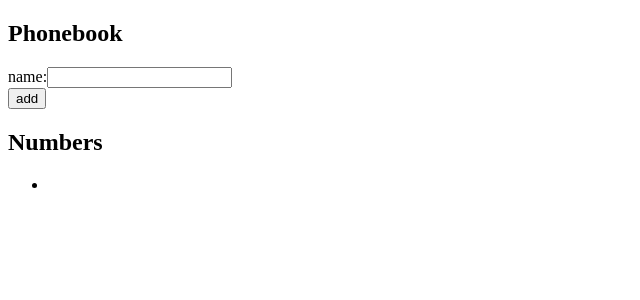
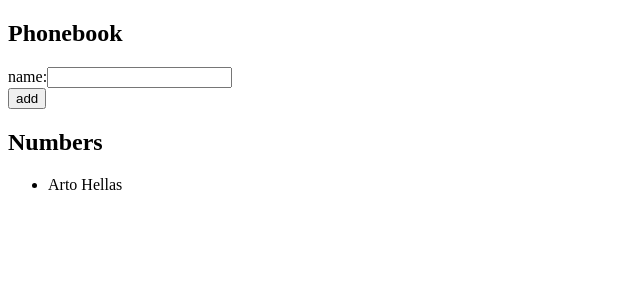
Before and after one commit to jn-helsinki/part2, a React (Vite) app in the folder part2/phonebook/: page / in a window 1280 px wide. Shown: the top 300 px of the page, without its empty margins (0-640 px from the left). Built offline with nearby package versions, Linux system fonts and the light colour scheme.

Commit message:
Fixed name input functionality and name list display

```diff
--- a/part2/phonebook/src/App.jsx
+++ b/part2/phonebook/src/App.jsx
@@ -10,7 +10,7 @@ const addName = (event) => {
   event.preventDefault()
   console.log('button clicked', event.target)
   console.log(event.target.value)
-  setPersons(persons.concat({name:event.target.value}))
+  setPersons(persons.concat({name:newName}))
   setNewName('')
 }
 
@@ -23,7 +23,7 @@ const handleNameChange = (event) => {
 return (
   <div>
     <h2>Phonebook</h2>
-    <form onSubmit={addName}>
+    <form onSubmit={addName} >
       <div>
         name:
         <input
@@ -36,7 +36,7 @@ return (
       </div>
     </form>
     <h2>Numbers</h2>
-    <div><ul>{persons.map(person => <li id={person.value}>{person.value}</li>)}</ul></div>
+    <div><ul>{persons.map(person => <li key={person.name}>{person.name}</li>)}</ul></div>
   </div>
 )
 }
```
